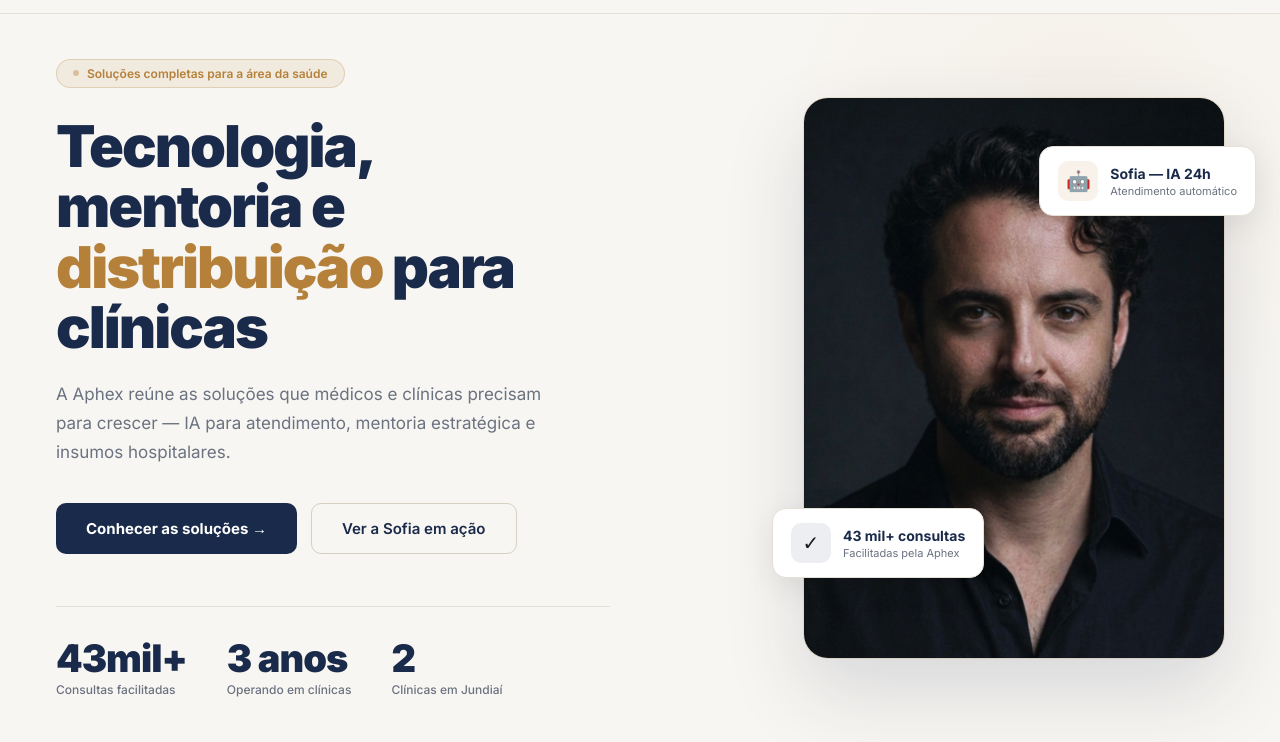
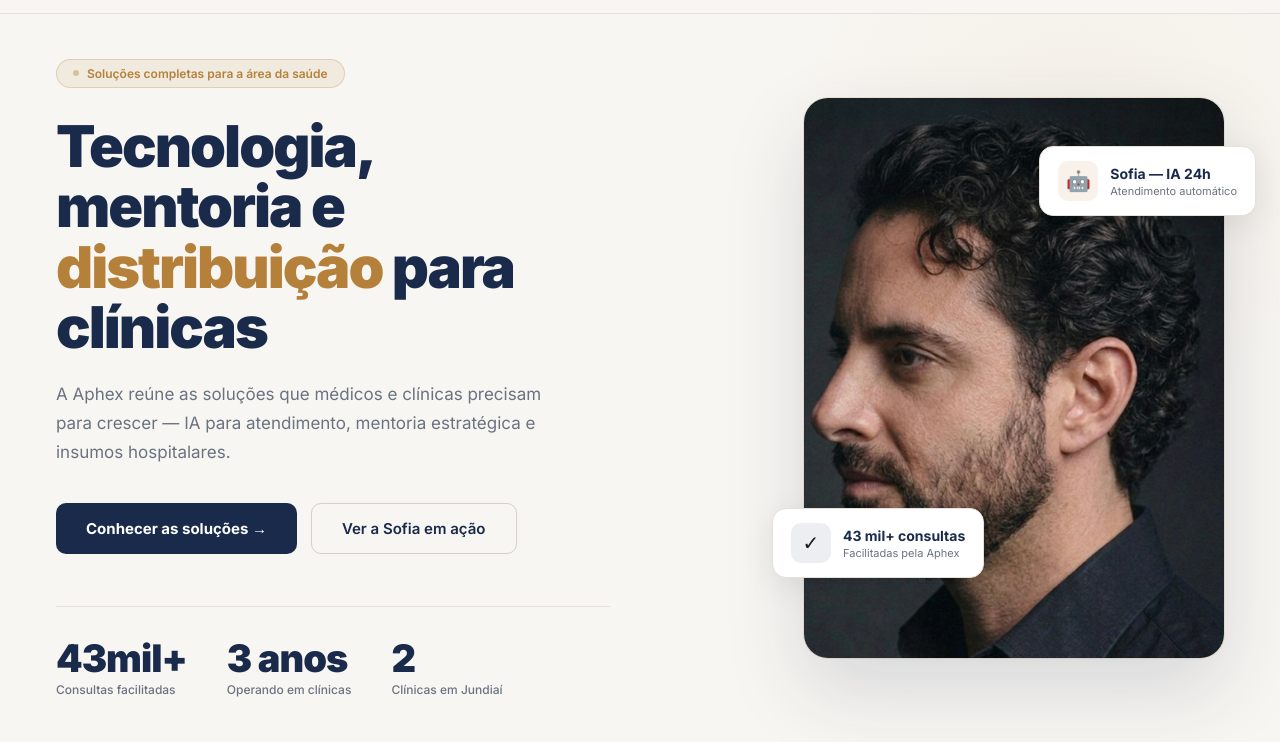
Before and after one commit to Aphex-consultoria/aphex-site, a plain HTML site: page aphex-v6.html in a window 1280 px wide. Shown: the part 58-800 px from the top of the page. Drawn offline with Linux system fonts and the light colour scheme.

Commit message:
Corrige imagens hero e fundador

```diff
--- a/aphex-v6.html
+++ b/aphex-v6.html
@@ -288,7 +288,7 @@ footer p{font-size:13px;color:rgba(255,255,255,.35)}
   </div>
   <div class="hero-right">
     <div class="photo-wrap">
-      <img class="hero-photo" src="fundador.jpg" alt="Thiago Alves">
+      <img class="hero-photo" src="Inicio.jpg" alt="Thiago Alves">
       <div class="photo-frame"></div>
       <div class="hbadge b1"><div class="hbi am">🤖</div><div><div class="hbv">Sofia — IA 24h</div><div class="hbs">Atendimento automático</div></div></div>
       <div class="hbadge b2"><div class="hbi na">✓</div><div><div class="hbv">43 mil+ consultas</div><div class="hbs">Facilitadas pela Aphex</div></div></div>
```
